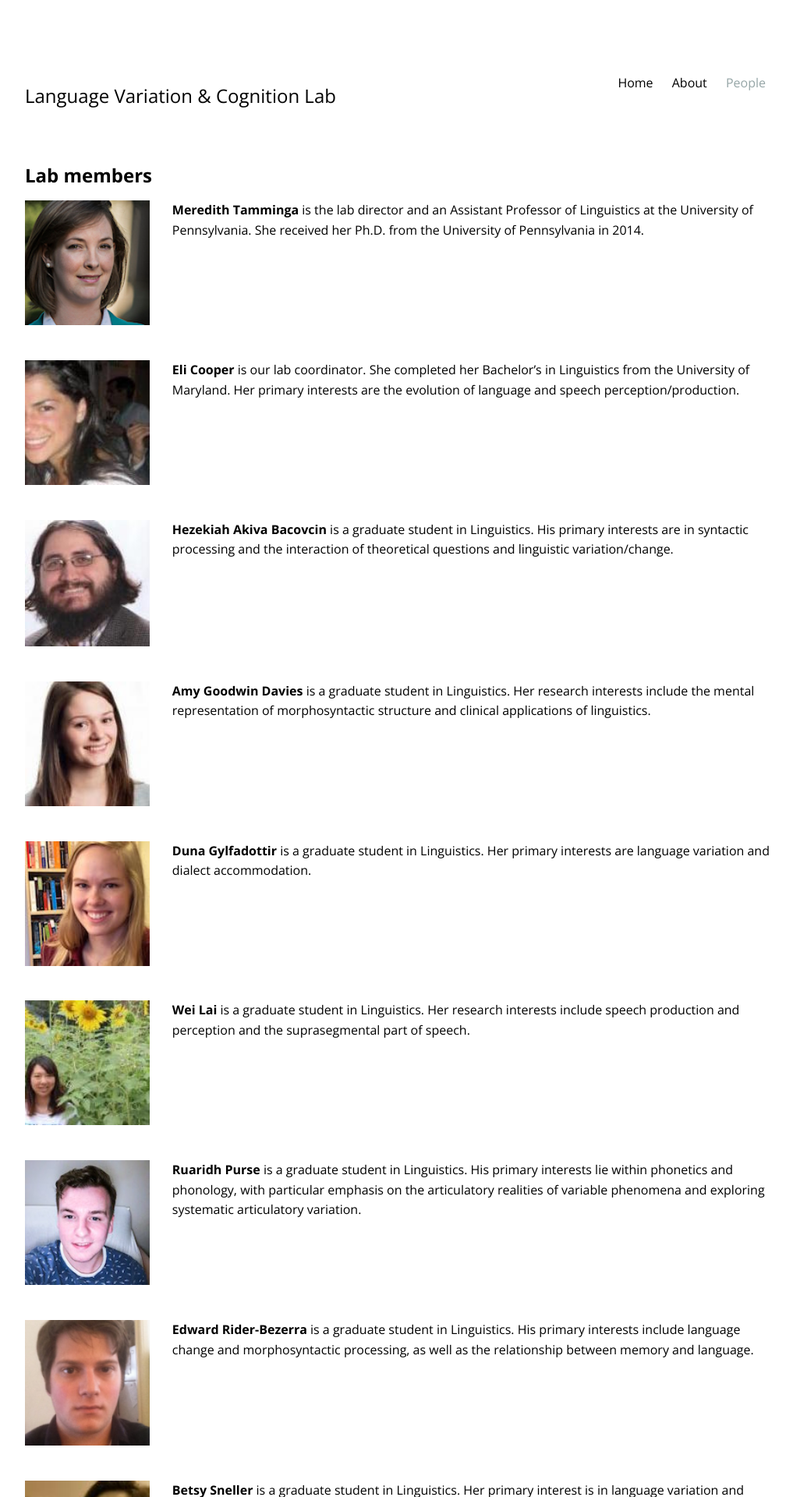
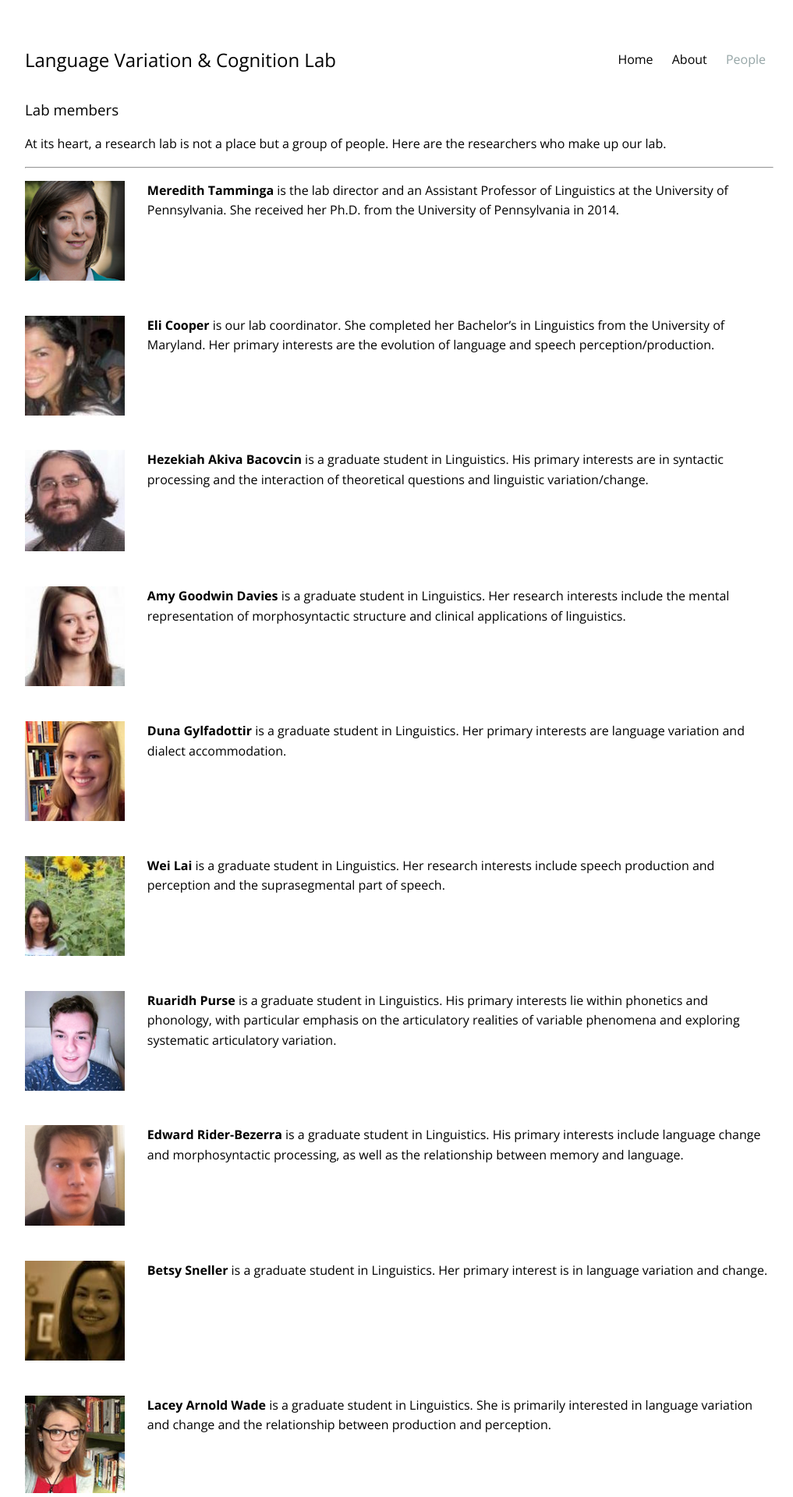
Before and after one commit to laceywade/TammingaLab.github.io, a Jekyll site: the page built from people.md, in a window 1280 px wide. Shown: the top 1920 px of the page at 78% size, without its empty margins (128-1145 px from the left). Built offline with Jekyll 4.4.1, drawn with Linux system fonts in a browser that asks for light colours; some web fonts are replaced.

Commit message:
at least I didn't break too much

```diff
--- a/_sass/_layout.scss
+++ b/_sass/_layout.scss
@@ -13,9 +13,12 @@ body {
 h1 {
 	font-weight: normal;
 	font-size: 1.5em;
-	padding: 10px 0 10px 0;
+	/*padding: 10px 0 10px 0;*/
 }
 
+h2, h3 {
+	font-weight: normal;
+}
 
 a {
 	color: $link-color;
@@ -33,19 +36,18 @@ a:hover {
 header {
 	background: $header;
 	margin: 5% 0 0; /*set  header down a little from top*/
-	padding: 10px 0 10px 0;
+	/*padding: 10px 0 10px 0; */
 	/*max-width: $content-width;*/
 }
 
 div.container {
 	max-width: $content-width;
-	margin: 0 auto;
-	padding: 10px 0 10px 0;
+	margin: 3% auto;
 }
 
 nav.main-nav ul {
   margin: 0;
-  padding: 10px 0 10px 0;
+  /*padding: 10px 0 10px 0; */
   list-style: none;
   float: right;
 }
@@ -56,7 +58,13 @@ nav.main-nav a {
 }
 
 nav.main-nav li a {
-  padding: 0  10px;
+  padding: 0  10px; /* spaces the header options apart horizontally */
+}
+
+img {
+	width: 8em;
+	float: left;
+	margin: 0 3% 3% 0;
 }
 
 footer {
--- a/people.md
+++ b/people.md
@@ -4,68 +4,76 @@ title: People
 permalink: /people/
 published: true
 navigation_weight: 3
+
 ---
 
-## Lab members
+### Lab members
 
-<img src="/images/meredith.jpg" style="width: 10em; float: left; margin: 0 3% 3% 0;" />
+
+At its heart, a research lab is not a place but a group of people. Here are the researchers who make up our lab.
+
+***
+
+
+
+<img src="/images/meredith.jpg"/>
 [**Meredith Tamminga**](https://www.meredithtamminga.com) is the lab director and an Assistant Professor of Linguistics at the University of Pennsylvania. She received her Ph.D. from the University of Pennsylvania in 2014.
 
 <br style="clear:both" />
 
 
-<img src="/images/eli.jpg" style="width: 10em; float: left; margin: 0 3% 3% 0;" />
+<img src="/images/eli.jpg"/>
 **Eli Cooper** is our lab coordinator. She completed her Bachelor’s in Linguistics from the University of Maryland. Her primary interests are the evolution of language and speech perception/production.
 
 <br style="clear:both" />
 
 
-<img src="/images/akiva.jpg" style="width: 10em; float: left; margin: 0 3% 3% 0;" />
+<img src="/images/akiva.jpg"/>
 [**Hezekiah Akiva Bacovcin**](http://www.hakivabacovcin.com/) is a graduate student in Linguistics. His primary interests are in syntactic processing and the interaction of theoretical questions and linguistic variation/change.
 
 <br style="clear:both" />
 
 
-<img src="/images/amy.jpg" style="width: 10em; float: left; margin: 0 3% 3% 0;" />
+<img src="/images/amy.jpg"/>
 [**Amy Goodwin Davies**](http://www.ling.upenn.edu/~amygood/) is a graduate student in Linguistics. Her research interests include the mental representation of morphosyntactic structure and clinical applications of linguistics.
 
 <br style="clear:both" />
 
 
-<img src="/images/duna.jpg" style="width: 10em; float: left; margin: 0 3% 3% 0;" />
+<img src="/images/duna.jpg"/>
 [**Duna Gylfadottir**](http://www.ling.upenn.edu/~gug/)  is a graduate student in Linguistics. Her primary interests are language variation and dialect accommodation.
 
 <br style="clear:both" />
 
 
-<img src="/images/wei.jpg" style="width: 10em; float: left; margin: 0 3% 3% 0;" />
+<img src="/images/wei.jpg"/>
 **Wei Lai**  is a graduate student in  Linguistics. Her research interests include speech production and perception and the suprasegmental part of speech.
 
 <br style="clear:both" />
 
-<img src="/images/ruaridh.jpg" style="width: 10em; float: left; margin: 0 3% 3% 0;" />
+<img src="/images/ruaridh.jpg"/>
 **Ruaridh Purse** is a graduate student in Linguistics. His primary interests lie within phonetics and phonology, with particular emphasis on the articulatory realities of variable phenomena and exploring systematic articulatory variation.
 
 <br style="clear:both" />
 
-<img src="/images/tad.png" style="width: 10em; float: left; margin: 0 3% 3% 0;" />
+<img src="/images/tad.png"/>
 **Edward Rider-Bezerra**  is a  graduate student in Linguistics. His primary interests include language change and morphosyntactic processing, as well as the relationship between memory and language.
 
 <br style="clear:both" />
 
 
-<img src="/images/betsy.jpg" style="width: 10em; float: left; margin: 0 3% 3% 0;" />
+<img src="/images/betsy.jpg"/>
 [**Betsy Sneller**](http://www.ling.upenn.edu/~esnell/)  is a  graduate student in Linguistics. Her primary interest is in language variation and change.
 
 <br style="clear:both" />
 
 
-<img src="/images/lacey.jpg" style="width: 10em; float: left; margin: 0 3% 3% 0;" />
+<img src="/images/lacey.jpg"/>
 [**Lacey Arnold Wade**](http://laceyarnoldwade.wixsite.com/laceyarnoldwade) is a  graduate student in Linguistics. She is primarily interested in language variation and change and the relationship between production and perception.
 
 <br style="clear:both" />
 
-<img src="/images/yosiane.jpg" style="width: 10em; float: left; margin: 0 3% 3% 0;" />
+<img src="/images/yosiane.jpg"/>
 **Yosiane White**  is a graduate student in Linguistics. Her research interests include socio- and psycholinguistic models related to language variation in accents and dialects.
 
 <br style="clear:both" />
```
Also changed, not shown: about.md (+4 -0 lines).
